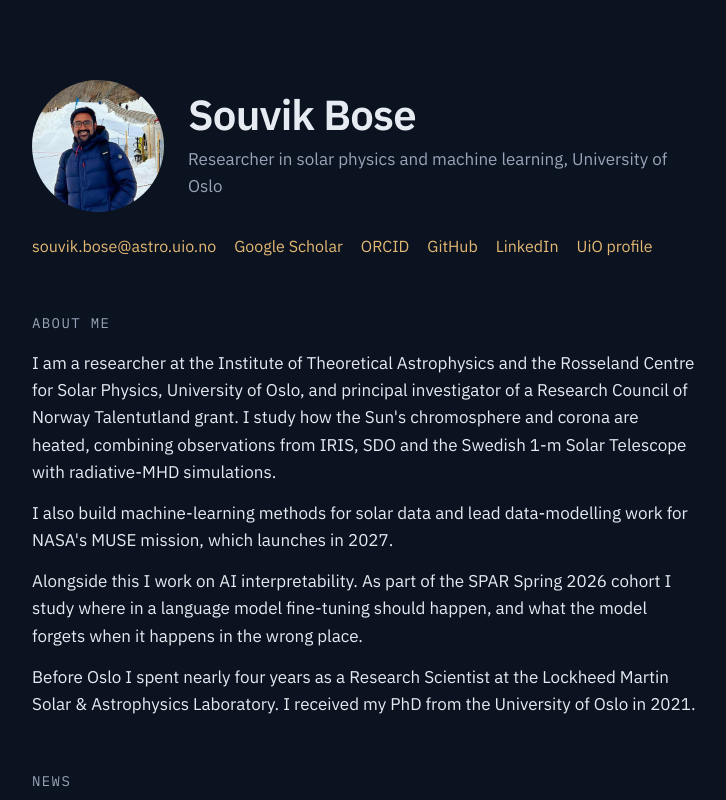
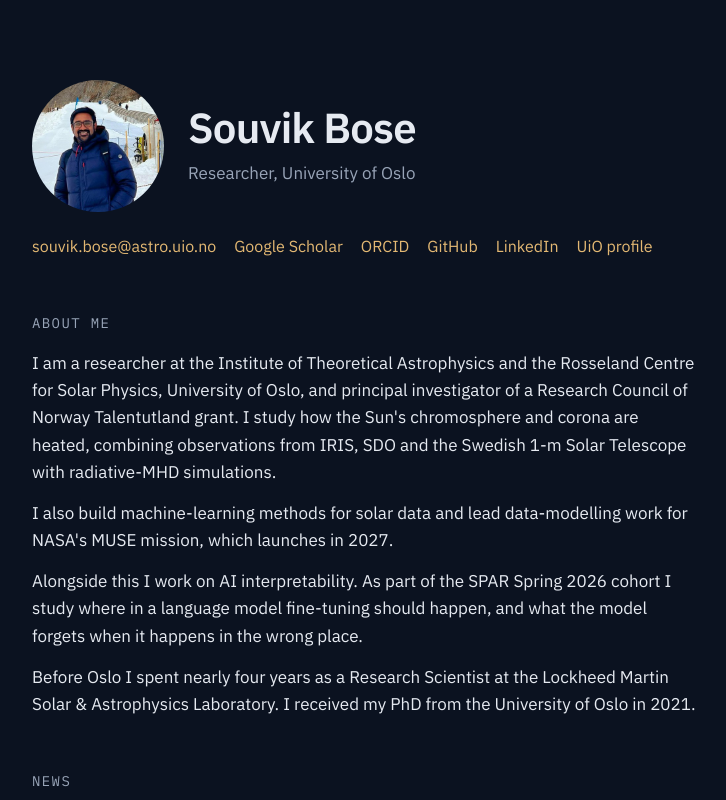
Before and after one commit to souvikita/souvikita.github.io, a plain HTML site: page index.html in a window 1280 px wide. Shown: the top 800 px of the page, without its empty margins (274-1000 px from the left). Drawn offline with Linux system fonts and the light colour scheme; no server answers.

Commit message:
Simplify role description in index.html

```diff
--- a/index.html
+++ b/index.html
@@ -74,7 +74,7 @@ footer { padding-block: 40px 48px; color: var(--muted); font-size: 14.5px; }
     <img src="avatar.jpg" alt="Souvik Bose" width="400" height="400">
     <div>
       <h1>Souvik Bose</h1>
-      <p class="role">Researcher in solar physics and machine learning, University of Oslo</p>
+      <p class="role">Researcher, University of Oslo</p>
     </div>
   </header>
   <nav class="links" aria-label="Profiles and contact">
```
